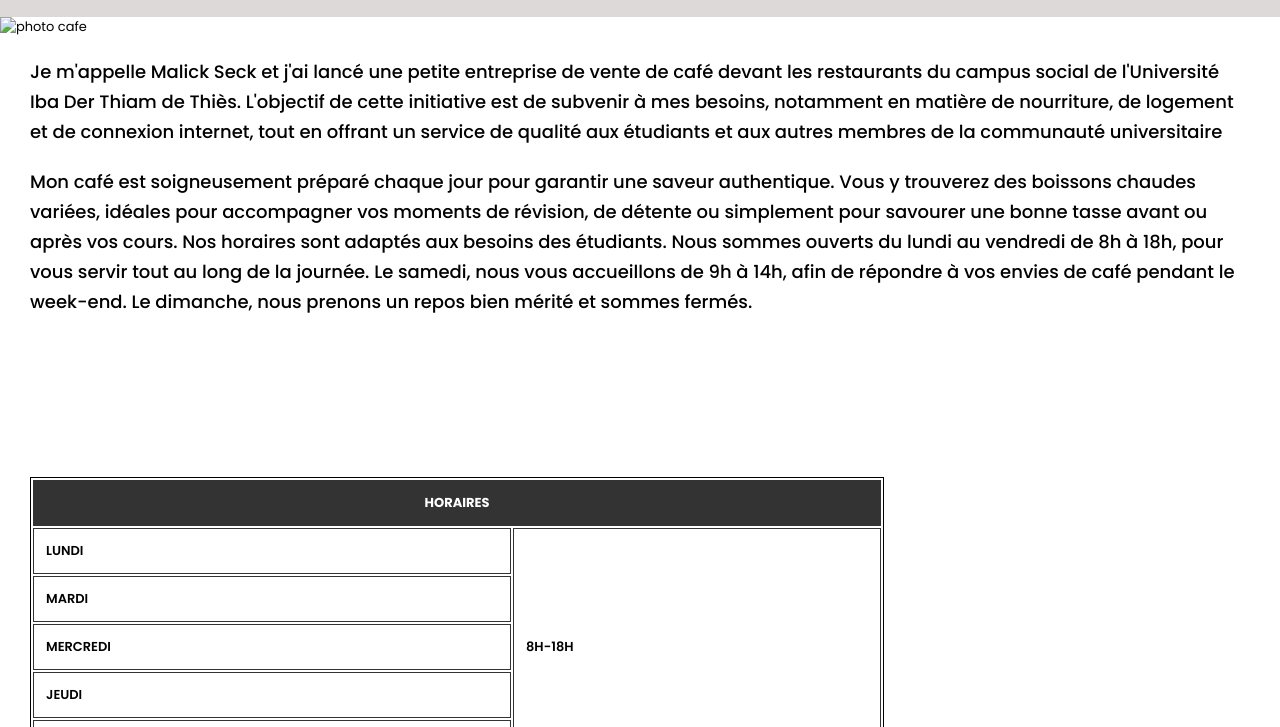
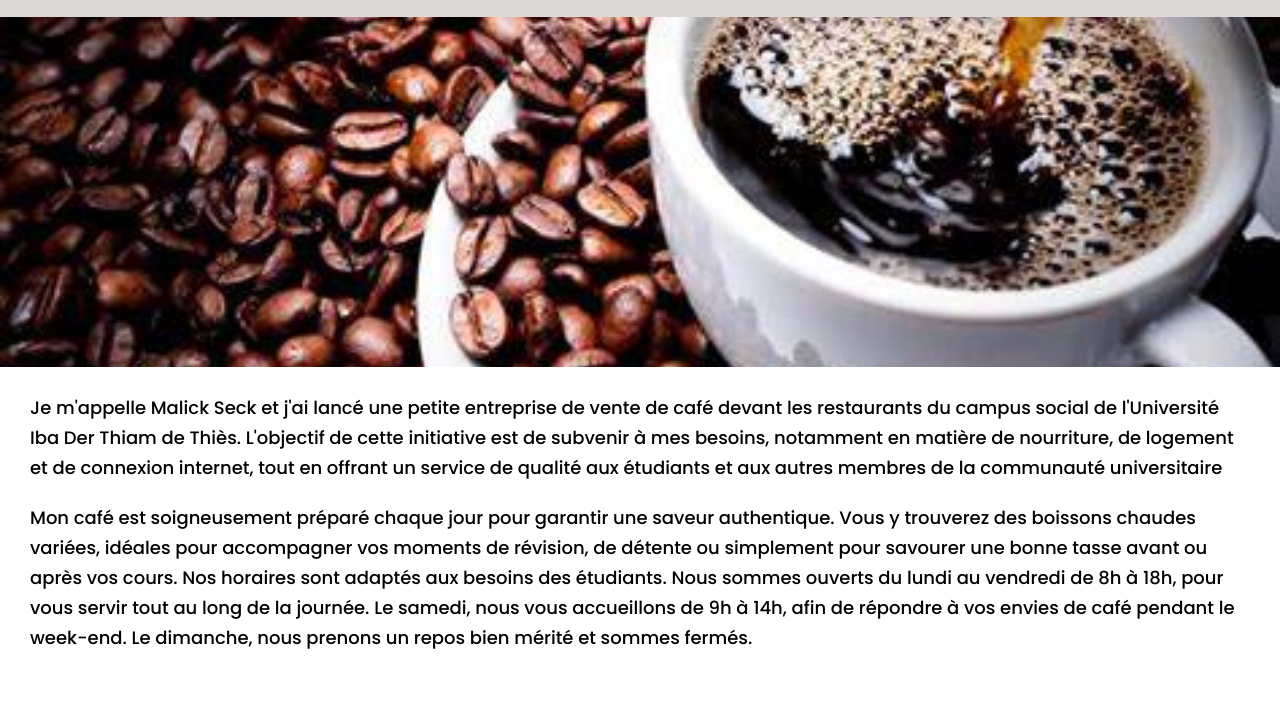
Before and after one commit to Malick5seck/cafe, a plain HTML site: page index.html in a window 1280 px wide. Shown: the part 73-800 px from the top of the page. Drawn offline with Linux system fonts and the light colour scheme; the site is published under a folder, as on GitHub Pages, so addresses that start at the root find nothing.

Commit message:
Update index.html

```diff
--- a/index.html
+++ b/index.html
@@ -20,7 +20,7 @@
         </nav>
 
     </header>
-    <img src="/html/image/cafe.jpeg" alt="photo cafe">
+    <img src="html/image/cafe.jpeg" alt="photo cafe">
     <article>
         <p>Je m'appelle Malick Seck et j'ai lancé une petite entreprise de vente de café devant les restaurants du campus social de l'Université Iba Der Thiam de Thiès. L'objectif de cette initiative est de subvenir à mes besoins, notamment en matière de nourriture, de logement et de connexion internet, tout en offrant un service de qualité aux étudiants et aux autres membres de la communauté universitaire</p>
         <p>Mon café est soigneusement préparé chaque jour pour garantir une saveur authentique. Vous y trouverez des boissons chaudes variées, idéales pour accompagner vos moments de révision, de détente ou simplement pour savourer une bonne tasse avant ou après vos cours.
```
